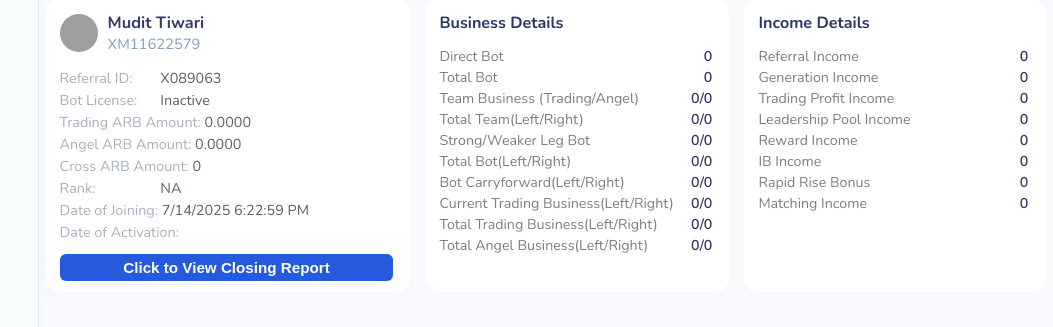
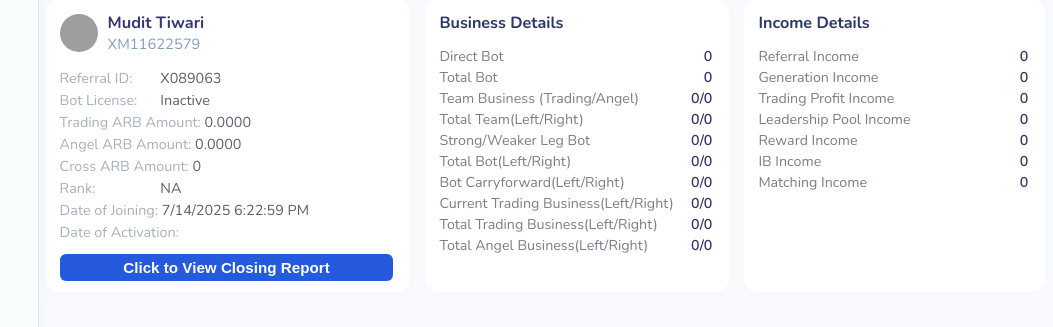
Before and after one commit to mudit0829/mlm-app, a Flask app: page /user-panel in a window 1280 px wide. Shown: the part 1012-1339 px from the top of the page, without its empty margins (227-1280 px from the left). Run offline with Flask 3, Linux system fonts and the light colour scheme; grey boxes are pictures that could not be loaded.

Commit message:
Update user_panel.html

```diff
--- a/templates/user_panel.html
+++ b/templates/user_panel.html
@@ -307,7 +307,6 @@
           <li><span class="income-key">Leadership Pool Income</span><span class="income-val">0</span></li>
           <li><span class="income-key">Reward Income</span><span class="income-val">0</span></li>
           <li><span class="income-key">IB Income</span><span class="income-val">0</span></li>
-          <li><span class="income-key">Rapid Rise Bonus</span><span class="income-val">0</span></li>
           <li><span class="income-key">Matching Income</span><span class="income-val">0</span></li>
         </ul>
       </div>
```
